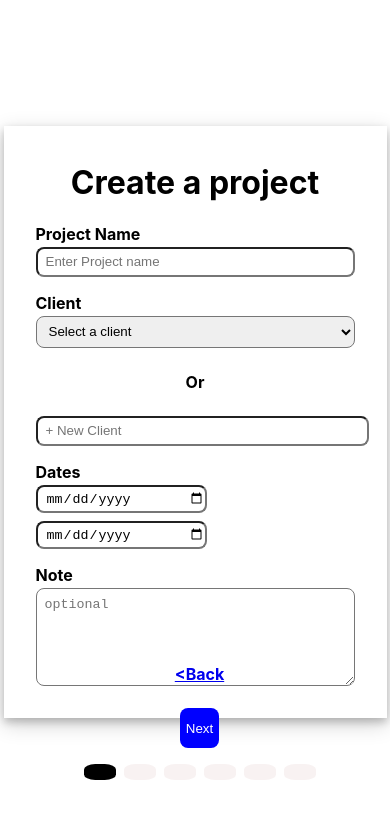
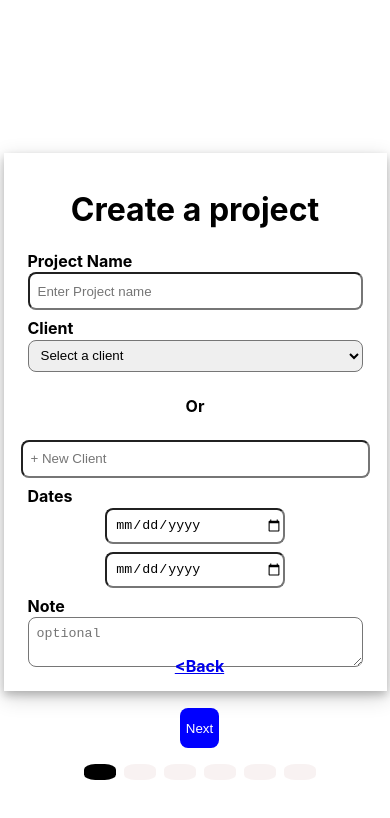
Before and after one commit to shashank8173/assignmentform, a React (Create React App) app: page / in a window 390 px wide. Shown: the top 818 px of the page. Built offline with nearby package versions, Linux system fonts and the light colour scheme.

Commit message:
Update First.css

```diff
--- a/src/components/First/First.css
+++ b/src/components/First/First.css
@@ -115,58 +115,80 @@ div.low {
 
 /* Responsive Media Queries */
 
-@media only screen and (max-width: 1024px) {
+@media (max-width: 800px) {
     .box {
-        width: 70vh;
+        height: 80vh;
+        width: 50vh;
     }
+
+    .client {
+        flex-direction: column;
+        justify-content: center;
+        align-items: center;
+    }
+
+    .projectname textarea {
+        height: 5rem;
+    }
+
+    .projectname input {
+        height: 2.5rem;
+    }
+
     .projectname {
-        margin: 1.5rem;
+        display: flex;
+        gap: 0.1rem;
+        margin: 2rem;
     }
+
     .lower {
-        gap: 15%;
+        margin: 1rem;
+        gap: 25%;
     }
 }
 
-@media only screen and (max-width: 768px) {
+@media (max-width: 568px) {
+    .box h1 {
+        font-weight: smaller;
+    }
+
     .box {
-        width: 80vw;
-        height: 70vh;
+        padding-top: 0.5rem;
+        height: 100vh;
+        width: 50vh;
     }
+
+    .client {
+        flex-direction: column;
+        justify-content: center;
+        align-items: center;
+    }
+
+    .projectname textarea {
+        height: 2rem;
+    }
+
     .projectname input {
         height: 2rem;
     }
+
+    .projectname {
+        display: flex;
+        gap: 0.1rem;
+        margin: 0.5rem;
+    }
+
     .lower {
-        flex-direction: column;
-        align-items: center;
-        gap: 1rem;
+        margin: 0.5rem;
+        gap: 20%;
     }
+
+    .lower button {
+        height: 2rem;
+        width: 6rem;
+    }
+
     .lower p {
-        padding-right: 0;
-    }
-    .lower button {
-        width: 100%;
+        padding-bottom: 0.5rem;
     }
 }
-
-@media only screen and (max-width: 468px) {
-    .box {
-        width: 90vw;
-        height: auto;
-    }
-    .projectname {
-        margin: 1rem;
-    }
-    .projectname input {
-        height: 1.5rem;
-    }
-    .lower {
-        flex-direction: column;
-        align-items: center;
-        margin: 1rem 0;
-        gap: 0.5rem;
-    }
-    .lower button {
-        width: 100%;
-        height: 2.5rem;
-    }
-}
```
